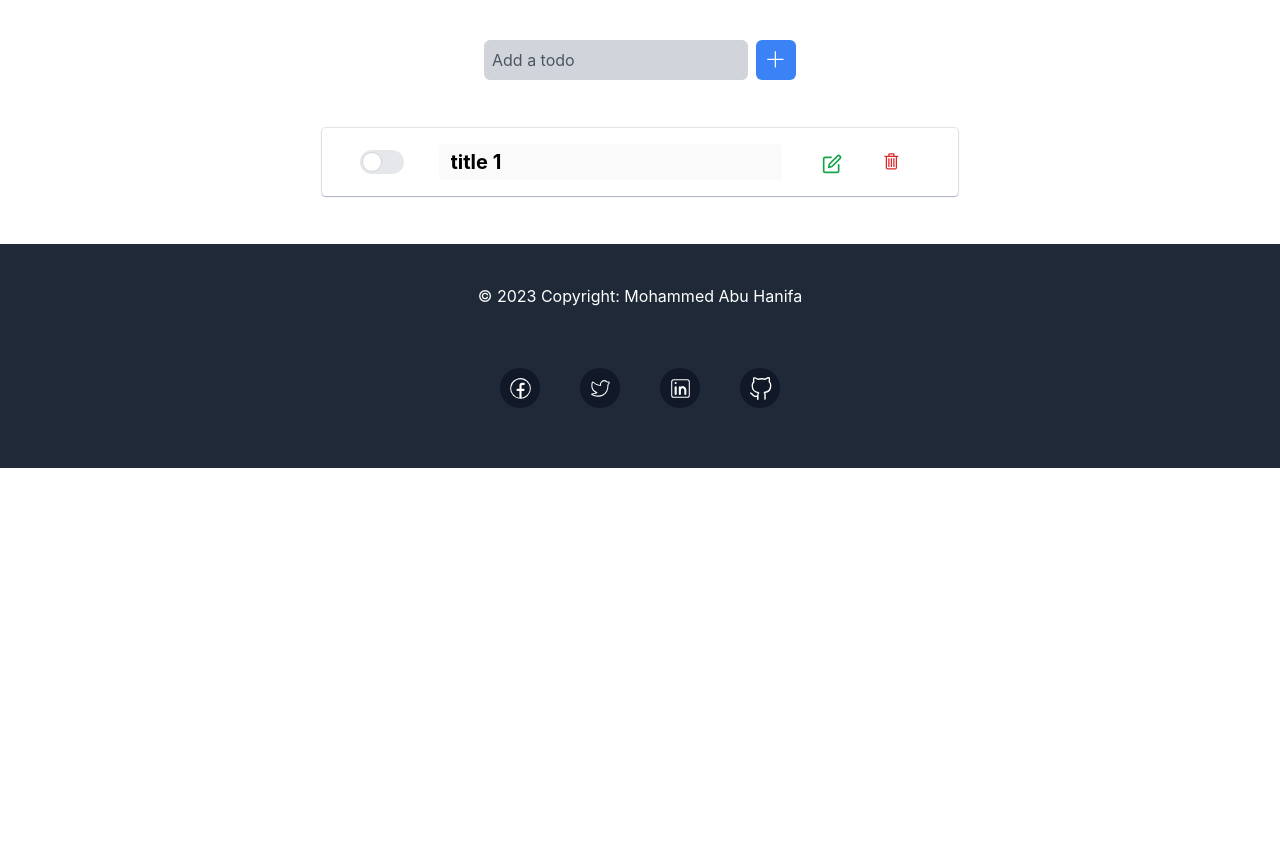
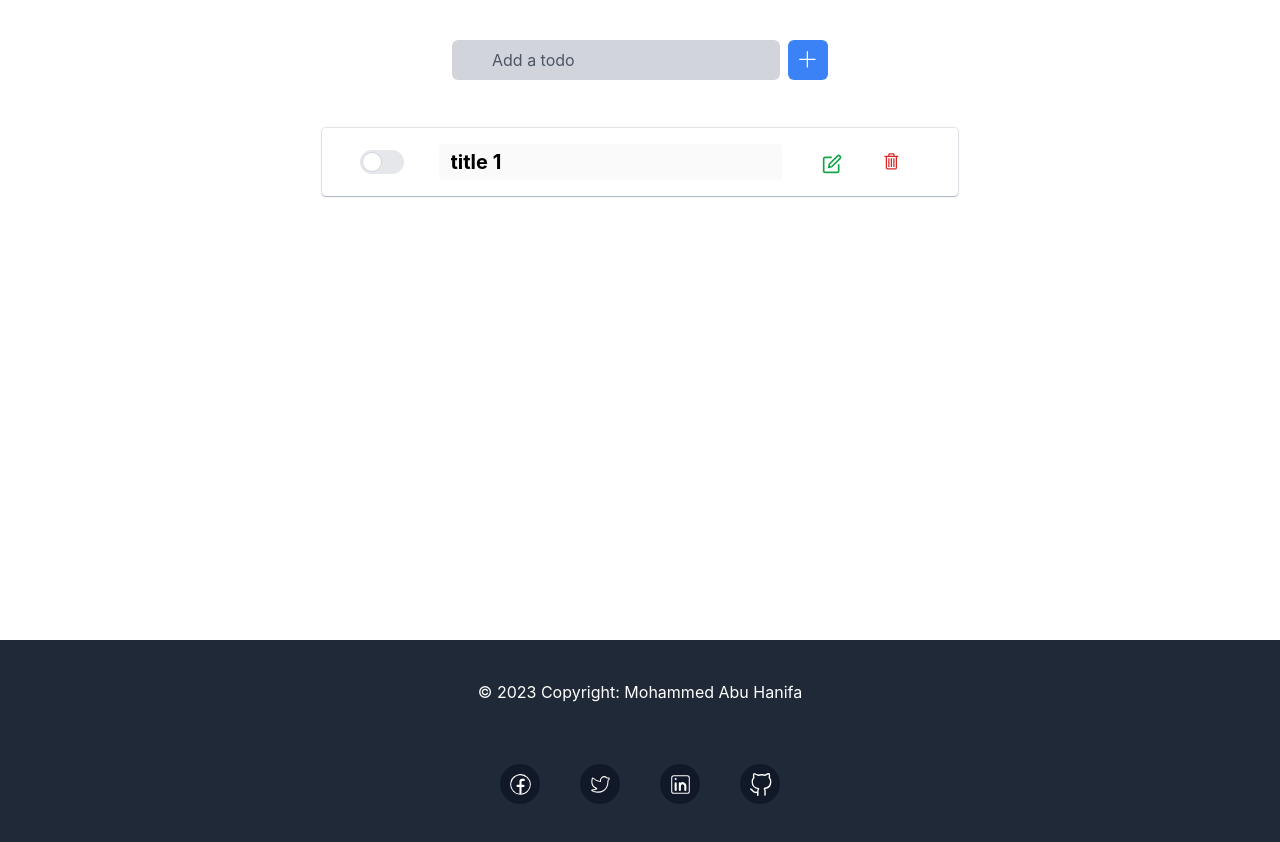
Before and after one commit to mabuhanifa/react-experiment-ts, a React (Vite) app: page / in a window 1280 px wide. Shown: the top 842 px of the page. Before the commit the page ends 800 px from the top, so only its background shows below. Built offline with nearby package versions, Linux system fonts and the light colour scheme.

Commit message:
ui updated

```diff
--- a/src/components/Todos.tsx
+++ b/src/components/Todos.tsx
@@ -21,7 +21,7 @@ export default function Todos() {
   };
 
   return (
-    <section className="p-2 py-10 md:p-10 ">
+    <section className="p-2 py-10 md:p-10 min-h-[80vh]">
       <div className="flex justify-center">
         <form
           onSubmit={(e) => createTodo(e)}
@@ -31,7 +31,7 @@ export default function Todos() {
             type="text"
             name="title"
             value={title}
-            className="bg-gray-300 rounded-md p-2 placeholder:text-gray-600"
+            className="bg-gray-300 rounded-md p-2 placeholder:text-gray-600 px-10"
             onChange={(e) => setTitle(e.target.value)}
             placeholder="Add a todo"
           />
```
